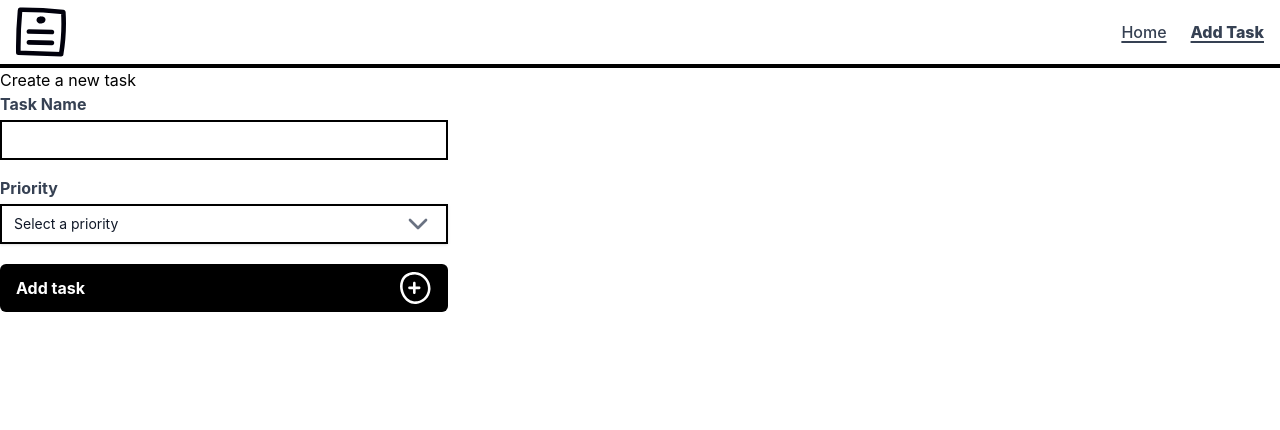
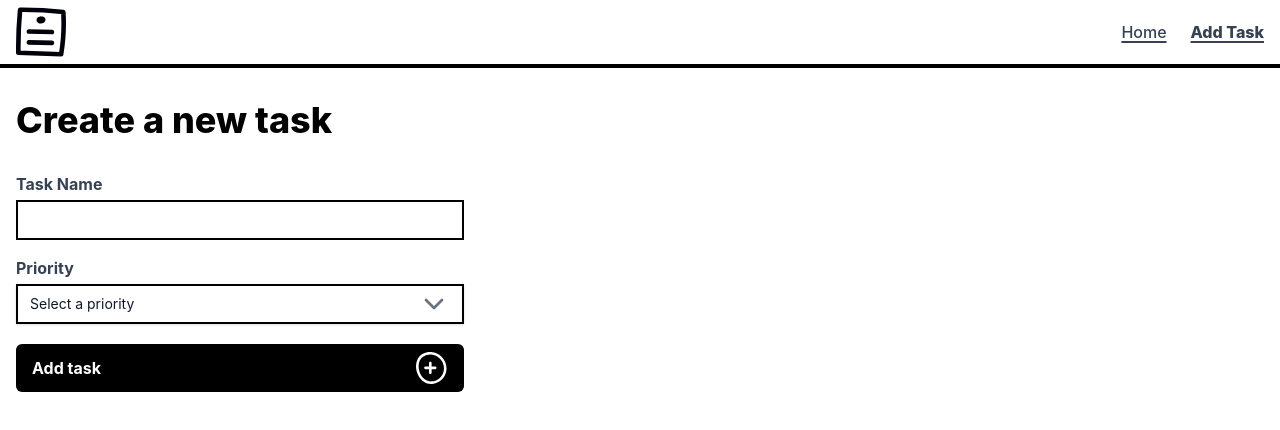
Before and after one commit to rosejbon/to-do-list, a React (Vite) app: page /create-task in a window 1280 px wide. Shown: the top 430 px of the page. Built offline with nearby package versions, Linux system fonts and the light colour scheme.

Commit message:
styling: update create and edit page layout

```diff
--- a/src/routes/$taskid.edit.tsx
+++ b/src/routes/$taskid.edit.tsx
@@ -50,14 +50,14 @@ function EditTask() {
   }
 
   return (
-    <div>
-      <h1>Edit Task</h1>
+    <main className="container mx-auto px-4">
+      <h1 className='font-extrabold text-4xl py-8'>Edit Task</h1>
       <TaskForm
         initialName={task.name}
         initialPriority={task.priority}
         onSubmit={handleEdit}
         submitLabel="Edit task"
       />
-    </div>
+    </main>
   )
 }
--- a/src/routes/create-task.tsx
+++ b/src/routes/create-task.tsx
@@ -34,9 +34,9 @@ function RouteComponent() {
     }
 
     return (
-        <div>
-            <h1>Create a new task</h1>
+        <main className="container mx-auto px-4">
+            <h1 className='font-extrabold text-4xl py-8'>Create a new task</h1>
             <TaskForm onSubmit={handleCreate} submitLabel="Add task" />
-        </div>
+        </main>
     )
 }
```
